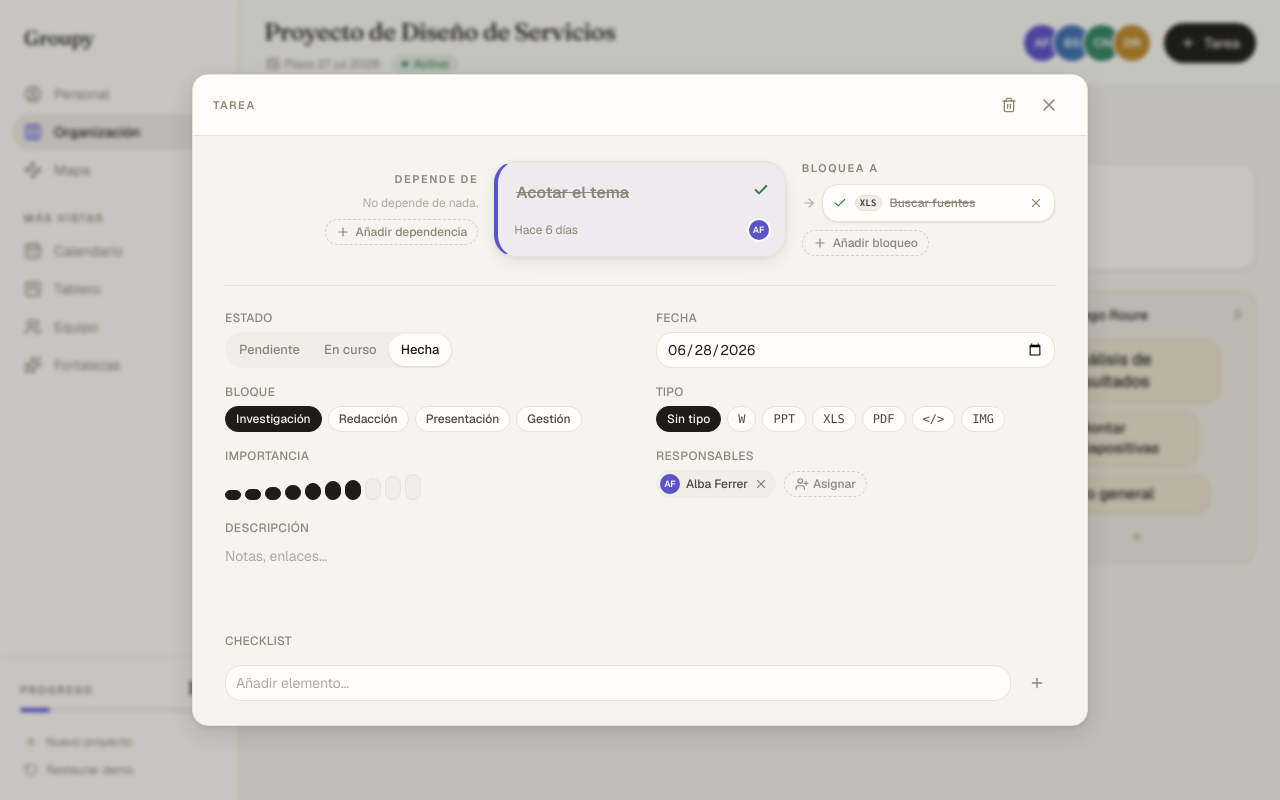
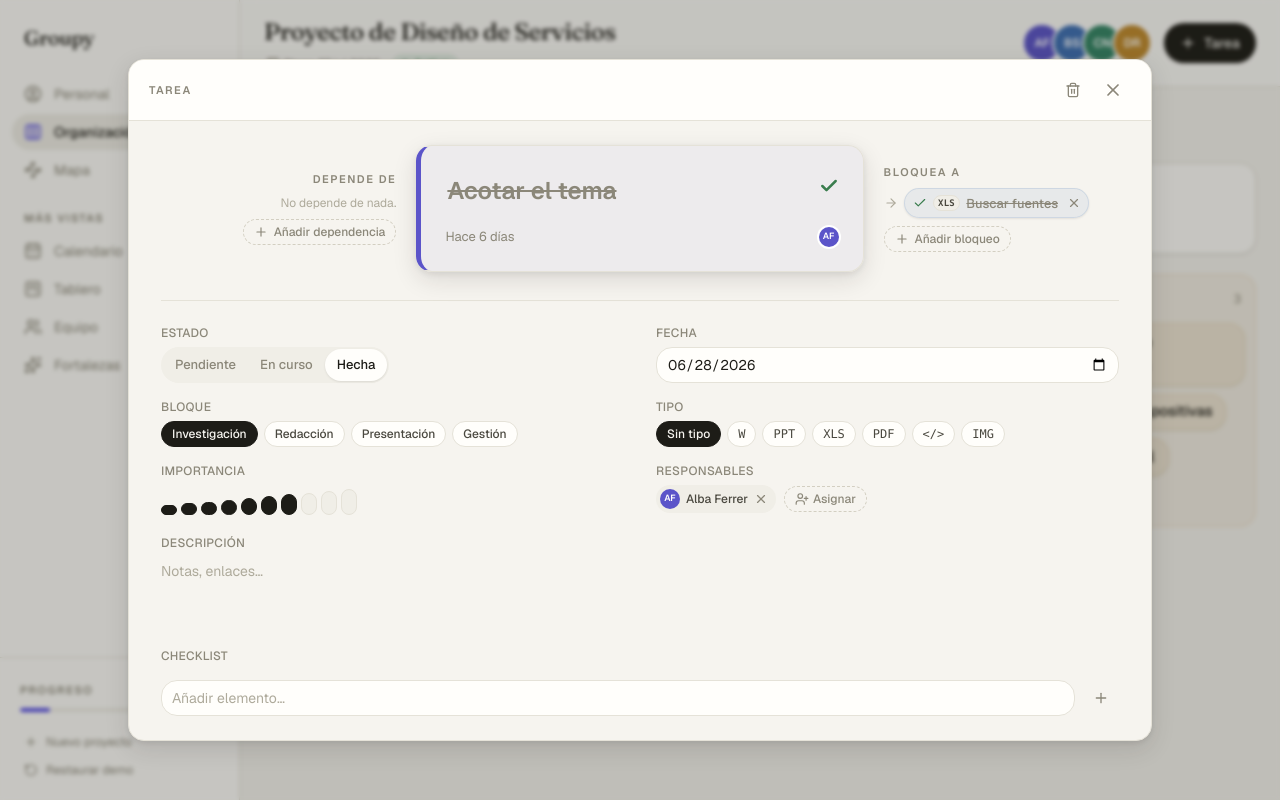
Before and after one commit to diegomolinacatala/groupy, a Next.js app: page /dashboard in a window 1280 px wide. Both pictures are taken after a click on the button "Acotar el tema". Built offline with nearby package versions, Linux system fonts and the light colour scheme.

Commit message:
rediseño del mapa y organizacion

```diff
--- a/src/components/map/Corkboard.tsx
+++ b/src/components/map/Corkboard.tsx
@@ -13,6 +13,7 @@ import { Check, Lock, LockOpen, Plus, X } from "lucide-react";
 import type { BlockFlow, ModuleFlow, ProjectFlow } from "@/lib/data/flow";
 import { wouldCreateCycle } from "@/lib/data/flow";
 import { importanceScale, type Project, type ProjectModule } from "@/lib/data/types";
+import { formatShort } from "@/lib/utils/dates";
 import { DocTypeBadge } from "@/components/ui/DocTypeBadge";
 import { colorForKey } from "@/lib/utils/colors";
 import { cn } from "@/lib/utils/cn";
@@ -116,17 +117,37 @@ function layersOf(modules: ProjectModule[]): ProjectModule[][] {
 }
 
 /**
+ * Board fractions (0–1) that lay a block out left→right by dependency depth:
+ * one column per layer, tasks stacked within it. Not a fancy graph layout —
+ * it just makes the arrows read left-to-right. Used by the "Ordenar" reset.
+ */
+export function autoLayoutFractions(
+  modules: ProjectModule[],
+): Map<string, { fx: number; fy: number }> {
+  const layers = layersOf(modules);
+  const cols = Math.max(layers.length, 1);
+  const out = new Map<string, { fx: number; fy: number }>();
+  layers.forEach((layer, l) => {
+    const rows = layer.length;
+    const fx = cols === 1 ? 0.06 : (l / (cols - 1)) * 0.86 + 0.04;
+    layer.forEach((mod, i) => {
+      const fy = rows === 1 ? 0.14 : (i / (rows - 1)) * 0.74 + 0.1;
+      out.set(mod.id, { fx, fy });
+    });
+  });
+  return out;
+}
+
+/**
  * Top-left px of every node. Stored fractions win; tasks never dragged get an
- * auto slot from their dependency depth plus a stable jitter, so a fresh
- * board already reads left→right.
+ * auto slot: a ZIG-ZAG down the board (left, indented right, left…) in flow
+ * order, plus a stable jitter for the hand-pinned look.
  */
 function resolvePositions(
   modules: ProjectModule[],
   board: { w: number; h: number },
 ): Map<string, Point> {
   const positions = new Map<string, Point>();
-  const layers = layersOf(modules);
-  const cols = Math.max(layers.length, 1);
 
   const place = (mod: ProjectModule, fx: number, fy: number) => {
     const w = nodeWidth(mod);
@@ -138,27 +159,19 @@ function resolvePositions(
     });
   };
 
-  layers.forEach((layer, l) => {
-    const rows = Math.max(layer.length, 1);
-    layer.forEach((mod, i) => {
-      if (mod.mapX !== null && mod.mapY !== null) {
-        place(mod, mod.mapX, mod.mapY);
-        return;
-      }
-      // Spread layers across the full width (fractions are of the usable
-      // range, so node width is already accounted for), stagger rows and add
-      // a stable jitter for the hand-pinned look.
-      const fx =
-        cols === 1
-          ? 0.12 + hash01(mod.id) * 0.1
-          : (l / (cols - 1)) * 0.82 + 0.02 + hash01(mod.id) * 0.06;
-      const fy =
-        ((i + 0.5) / rows) * 0.6 +
-        0.05 +
-        (l % 3) * 0.1 +
-        hash01(mod.id + ":y") * 0.06;
-      place(mod, fx, fy);
-    });
+  const auto: ProjectModule[] = [];
+  for (const mod of modules) {
+    if (mod.mapX !== null && mod.mapY !== null) place(mod, mod.mapX, mod.mapY);
+    else auto.push(mod);
+  }
+
+  auto.forEach((mod, i) => {
+    const fx = (i % 2 === 0 ? 0.04 : 0.38) + hash01(mod.id) * 0.1;
+    const fy =
+      auto.length <= 1
+        ? 0.12 + hash01(mod.id + ":y") * 0.08
+        : (i / (auto.length - 1)) * 0.85 + hash01(mod.id + ":y") * 0.05;
+    place(mod, fx, fy);
   });
   return positions;
 }
@@ -243,7 +256,6 @@ export function Corkboard({
     setRects(next);
     // layoutKey is the real dependency: it fingerprints everything that can
     // move a node (positions, sizes, edges, board size).
-    // eslint-disable-next-line react-hooks/exhaustive-deps
   }, [layoutKey]);
 
   /** Node rect with the live drag offset applied — edges follow the drag. */
@@ -511,6 +523,23 @@ export function Corkboard({
       }
     : null;
 
+  // Dated tasks get a vertical guide at their center — bottom of the board up
+  // to a name + date label at the top. rectFor keeps it glued during drags.
+  const dueMarkers = modules.flatMap((mod) => {
+    if (!mod.dueDate) return [];
+    const rect = rectFor(mod.id);
+    if (!rect) return [];
+    return [
+      {
+        id: mod.id,
+        x: rect.x + rect.w / 2,
+        title: mod.title || "Sin título",
+        // "12 mar 2026" → "12 mar": the year is noise on the board.
+        date: formatShort(mod.dueDate).replace(/ \d{4}$/, ""),
+      },
+    ];
+  });
+
   return (
     <div
       ref={containerRef}
@@ -586,6 +615,21 @@ export function Corkboard({
             <path d="M 0 0 L 8 4 L 0 8 z" fill="var(--color-accent)" />
           </marker>
         </defs>
+        {/* Date guides live UNDER the dependency curves. */}
+        {boardSize &&
+          dueMarkers.map((m) => (
+            <line
+              key={`due-${m.id}`}
+              x1={m.x}
+              y1={34}
+              x2={m.x}
+              y2={boardSize.h}
+              stroke="var(--color-line-strong)"
+              strokeWidth={1}
+              strokeDasharray="2 4"
+              opacity={0.85}
+            />
+          ))}
         {edges.map((edge) => {
           const d = edgePath(edge);
           if (!d) return null;
@@ -651,6 +695,21 @@ export function Corkboard({
           </>
         )}
       </svg>
+
+      {/* Name + date on top of each date guide — travels with the task. */}
+      {dueMarkers.map((m) => (
+        <div
+          key={`due-label-${m.id}`}
+          aria-hidden
+          className="pointer-events-none absolute top-1 w-32 -translate-x-1/2 text-center"
+          style={{ left: m.x }}
+        >
+          <p className="truncate text-[10px] font-medium leading-tight text-ink-2">
+            {m.title}
+          </p>
+          <p className="text-[10px] leading-tight text-muted">{m.date}</p>
+        </div>
+      ))}
 
       {/* Remove button for the selected edge */}
       {selectedEdge && selectedMid && (
--- a/src/components/module/TaskModal.tsx
+++ b/src/components/module/TaskModal.tsx
@@ -5,7 +5,6 @@ import { AnimatePresence, motion } from "framer-motion";
 import {
   ArrowRight,
   Check,
-  Link2,
   Lock,
   LockOpen,
   Plus,
@@ -60,6 +59,13 @@ const pickerChip = (active: boolean) =>
       ? "border-ink bg-ink text-canvas"
       : "border-line bg-surface text-ink-2 hover:border-line-strong",
   );
+
+/** Stable −2.7°…+2.7° per id — the "slightly untidy pile" in the pickers. */
+function jitterDeg(seed: string): number {
+  let h = 0;
+  for (let i = 0; i < seed.length; i++) h = (h * 31 + seed.charCodeAt(i)) | 0;
+  return ((Math.abs(h) % 7) - 3) * 0.9;
+}
 
 export function TaskModal() {
   const {
@@ -163,7 +169,7 @@ export function TaskModal() {
             animate={{ opacity: 1, y: 0, scale: 1 }}
             exit={{ opacity: 0, y: 10, scale: 0.98 }}
             transition={{ type: "spring", damping: 30, stiffness: 380 }}
-            className="relative flex max-h-full w-full max-w-4xl flex-col overflow-hidden rounded-2xl border border-line bg-canvas shadow-pop"
+            className="relative flex max-h-full w-full max-w-5xl flex-col overflow-hidden rounded-2xl border border-line bg-canvas shadow-pop"
           >
             <div className="flex items-center justify-between border-b border-line bg-surface px-5 py-3">
               <span className="type-overline">Tarea</span>
@@ -182,14 +188,16 @@ export function TaskModal() {
             </div>
 
             <div className="flex-1 overflow-y-auto px-5 py-6 md:px-8">
-              {/* Depende de ← [ LA TAREA ] → Bloquea a */}
-              <div className="grid gap-x-4 gap-y-5 md:grid-cols-[minmax(0,1fr)_minmax(0,1.15fr)_minmax(0,1fr)] md:items-center">
+              {/* Depende de ← [ LA TAREA ] → Bloquea a. The task itself is
+                  the protagonist: the center column dominates the row. */}
+              <div className="grid gap-x-5 gap-y-5 md:grid-cols-[minmax(0,1fr)_minmax(0,1.9fr)_minmax(0,1fr)] md:items-center">
                 <div className="order-first md:order-none md:col-start-2">
                   <TaskCard project={project} module={activeModule} />
                 </div>
 
                 <div className="md:col-start-1 md:row-start-1">
                   <FlowColumn
+                    project={project}
                     side="left"
                     title="Depende de"
                     empty="No depende de nada."
@@ -204,6 +212,7 @@ export function TaskModal() {
 
                 <div className="md:col-start-3 md:row-start-1">
                   <FlowColumn
+                    project={project}
                     side="right"
                     title="Bloquea a"
                     empty="No bloquea a ninguna."
@@ -538,32 +547,32 @@ function TaskCard({
   return (
     <div
       style={{
-        width: `min(100%, ${Math.round(300 * scale)}px)`,
+        width: `min(100%, ${Math.round(430 * scale)}px)`,
         borderLeftColor: ownerColor?.bg ?? "var(--color-line-strong)",
         backgroundColor: ownerColor ? ownerColor.bg + "0F" : undefined,
       }}
-      className="mx-auto rounded-xl border border-line border-l-4 bg-surface p-4 shadow-raised"
+      className="mx-auto rounded-2xl border border-line border-l-[5px] bg-surface p-5 shadow-pop md:p-6"
     >
-      <div className="flex items-start gap-2">
-        <DocTypeBadge docType={module.docType} className="mt-1" />
+      <div className="flex items-start gap-2.5">
+        <DocTypeBadge docType={module.docType} className="mt-1.5" />
         <InlineText
           value={module.title}
           onCommit={(title) => updateModule(module.id, { title })}
           placeholder="Título de la tarea"
           ariaLabel="Título de la tarea"
           className={cn(
-            "-ml-1 min-w-0 flex-1 font-semibold leading-snug",
+            "-ml-1 min-w-0 flex-1 text-xl font-semibold leading-snug md:text-2xl",
             done && "text-muted line-through",
           )}
         />
         {done ? (
-          <Check className="mt-1 h-4 w-4 shrink-0 text-done" strokeWidth={3} />
+          <Check className="mt-1.5 h-5 w-5 shrink-0 text-done" strokeWidth={3} />
         ) : (
-          <LockOpen className="mt-1 h-4 w-4 shrink-0 text-muted" />
+          <LockOpen className="mt-1.5 h-5 w-5 shrink-0 text-muted" />
         )}
       </div>
 
-      <div className="mt-3 flex flex-wrap items-center gap-x-3 gap-y-2 text-xs text-muted">
+      <div className="mt-4 flex flex-wrap items-center gap-x-3 gap-y-2 text-[13px] text-muted">
         {module.dueDate && (
           <span title={formatShort(module.dueDate)}>
             {deadlineLabel(module.dueDate)}
@@ -586,6 +595,7 @@ function TaskCard({
 }
 
 function FlowColumn({
+  project,
   side,
   title,
   empty,
@@ -596,6 +606,7 @@ function FlowColumn({
   onRemove,
   onAdd,
 }: {
+  project: Project;
   side: "left" | "right";
   title: string;
   empty: string;
@@ -627,9 +638,10 @@ function FlowColumn({
       )}
 
       {modules.map((mod) => (
-        <span key={mod.id} className="flex w-full items-center gap-1.5">
+        <span key={mod.id} className="flex max-w-full items-center gap-1.5">
           {side === "right" && arrow}
           <FlowChip
+            project={project}
             module={mod}
             onNavigate={() => onNavigate(mod.id)}
             onRemove={() => onRemove(mod.id)}
@@ -639,7 +651,8 @@ function FlowColumn({
       ))}
 
       <Popover
-        className="w-72"
+        portal
+        className="w-80"
         align={side === "left" ? "end" : "start"}
         trigger={({ toggle }) => (
           <button
@@ -656,8 +669,17 @@ function FlowColumn({
           candidates.length === 0 ? (
             <p className="px-2.5 py-2 text-xs text-muted">Sin candidatas.</p>
           ) : (
-            <div className="flex max-h-64 flex-col gap-0.5 overflow-y-auto">
-              {candidates.map((candidate) => (
+            // A loose pile, not a list: each candidate keeps the chip look it
+            // has everywhere else (owner tint, importance = size) with a
+            // stable slight rotation.
+            <div className="flex max-h-64 flex-wrap items-center gap-2 overflow-y-auto p-1.5">
+              {candidates.map((candidate) => {
+                const owner = project.members.find((m) =>
+                  candidate.assigneeIds.includes(m.id),
+                );
+                const color = owner ? colorForKey(owner.colorKey) : null;
+                const scale = importanceScale(candidate.importance);
+                return (
                   <button
                     key={candidate.id}
                     type="button"
@@ -665,13 +687,20 @@ function FlowColumn({
                       onAdd(candidate.id);
                       close();
                     }}
-                  className="flex items-center gap-2 rounded-lg px-2.5 py-1.5 text-left text-sm transition-colors hover:bg-surface-2"
+                    style={{
+                      fontSize: 12 * scale,
+                      padding: `${5 * scale}px ${10 * scale}px`,
+                      gap: 6 * scale,
+                      rotate: `${jitterDeg(candidate.id)}deg`,
+                      backgroundColor: color ? color.bg + "14" : undefined,
+                      borderColor: color ? color.bg + "26" : undefined,
+                    }}
+                    className="flex max-w-full items-center rounded-lg border border-line bg-surface text-left shadow-card transition-[rotate,border-color] hover:rotate-0 hover:border-line-strong"
                   >
-                  <Link2 className="h-3.5 w-3.5 shrink-0 text-muted" />
                     <DocTypeBadge docType={candidate.docType} />
                     <span
                       className={cn(
-                      "min-w-0 flex-1 truncate text-xs",
+                        "min-w-0 font-medium leading-snug break-words",
                         candidate.status === "done"
                           ? "text-muted line-through"
                           : "text-ink",
@@ -680,7 +709,8 @@ function FlowColumn({
                       {candidate.title || "Sin título"}
                     </span>
                   </button>
-              ))}
+                );
+              })}
             </div>
           )
         }
@@ -689,19 +719,33 @@ function FlowColumn({
   );
 }
 
-/** One related task: click travels to it, the × unlinks it. */
+/** One related task: same chip look as everywhere (owner tint, importance =
+ *  size). Click travels to it, the × unlinks it. */
 function FlowChip({
+  project,
   module,
   onNavigate,
   onRemove,
 }: {
+  project: Project;
   module: ProjectModule;
   onNavigate: () => void;
   onRemove: () => void;
 }): ReactNode {
   const pending = module.status !== "done";
+  const owner = project.members.find((m) => module.assigneeIds.includes(m.id));
+  const color = owner ? colorForKey(owner.colorKey) : null;
+  const scale = importanceScale(module.importance);
   return (
-    <span className="flex min-w-0 flex-1 items-center gap-2 rounded-lg border border-line bg-surface py-1.5 pl-2.5 pr-1.5 shadow-card transition-colors hover:border-line-strong">
+    <span
+      style={{
+        fontSize: 12 * scale,
+        gap: 6 * scale,
+        backgroundColor: color ? color.bg + "14" : undefined,
+        borderColor: color ? color.bg + "26" : undefined,
+      }}
+      className="flex max-w-full items-center rounded-lg border border-line bg-surface py-1 pl-2 pr-1 shadow-card transition-colors hover:border-line-strong"
+    >
       {pending ? (
         <Lock className="h-3.5 w-3.5 shrink-0 text-muted" />
       ) : (
@@ -713,8 +757,8 @@ function FlowChip({
         onClick={onNavigate}
         title="Abrir esta tarea"
         className={cn(
-          "min-w-0 flex-1 truncate text-left text-xs font-medium hover:underline",
-          pending ? "text-ink-2" : "text-muted line-through",
+          "min-w-0 truncate text-left font-medium hover:underline",
+          pending ? "text-ink" : "text-muted line-through",
         )}
       >
         {module.title || "Sin título"}
@@ -723,7 +767,7 @@ function FlowChip({
         type="button"
         onClick={onRemove}
         aria-label={`Quitar «${module.title || "Sin título"}»`}
-        className="grid h-6 w-6 shrink-0 place-items-center rounded-md text-muted transition-colors hover:bg-surface-3 hover:text-danger"
+        className="grid h-5 w-5 shrink-0 place-items-center rounded-md text-muted transition-colors hover:bg-surface-3 hover:text-danger"
       >
         <X className="h-3.5 w-3.5" />
       </button>
--- a/src/components/organization/TaskChip.tsx
+++ b/src/components/organization/TaskChip.tsx
@@ -21,9 +21,6 @@ export interface ChipDragData {
   containerId: string;
 }
 
-/** Base chip width at default importance — scaled by `importanceScale`. */
-const CHIP_BASE_WIDTH = 150;
-
 function ChipInner({
   module,
   importance,
@@ -37,10 +34,10 @@ function ChipInner({
 }) {
   const scale = importanceScale(importance);
   // Importance is rendered purely as size — the number itself never shows.
-  // The chip KEEPS this width wherever it lands (strip or column): size is
-  // information, so it must read the same across containers.
+  // The chip hugs its text (width = whatever the title needs), so importance
+  // reads as font + padding scale; ragged widths are the point.
   const style: CSSProperties = {
-    width: Math.round(CHIP_BASE_WIDTH * scale),
+    width: "fit-content",
     maxWidth: "100%",
     fontSize: 13 * scale,
     padding: `${6 * scale}px ${11 * scale}px`,
@@ -129,8 +126,9 @@ export function SortableTaskChip({
     const g = gesture.current!;
     const dx = e.clientX - g.x;
     const dy = e.clientY - g.y;
+    // Bottom-LEFT corner: pulling outward (left or down) grows the chip.
     // Dominant axis, so pure-horizontal and diagonal drags step alike.
-    const delta = Math.abs(dx) >= Math.abs(dy) ? dx : dy;
+    const delta = Math.abs(dx) >= Math.abs(dy) ? -dx : dy;
     return clampImportance(g.base + Math.round(delta / RESIZE_STEP_PX));
   };
 
@@ -178,7 +176,7 @@ export function SortableTaskChip({
       onClick={onOpen}
       style={{ transform: CSS.Translate.toString(transform), transition }}
       className={cn(
-        "group relative block max-w-full cursor-grab touch-none select-none active:cursor-grabbing",
+        "group relative block w-fit max-w-full cursor-grab touch-none select-none active:cursor-grabbing",
         isDragging && "opacity-30",
       )}
     >
@@ -187,6 +185,8 @@ export function SortableTaskChip({
         importance={preview ?? module.importance}
         color={color}
       />
+      {/* Resize handle: the bottom-left corner of the chip drawn THICKER
+          (like a wall), always visible — drag it outward to grow the task. */}
       <span
         onPointerDown={startResize}
         onPointerMove={moveResize}
@@ -195,11 +195,15 @@ export function SortableTaskChip({
         onLostPointerCapture={cancelResize}
         onClick={(e) => e.stopPropagation()}
         aria-hidden
+        style={{
+          borderColor:
+            preview !== null
+              ? "var(--color-accent)"
+              : color?.bg ?? "var(--color-line-strong)",
+        }}
         className={cn(
-          "absolute -bottom-1 -right-1 h-3 w-3 cursor-nwse-resize touch-none rounded-full border shadow-card transition-opacity",
-          preview !== null
-            ? "border-accent bg-accent-soft opacity-100"
-            : "border-line-strong bg-surface opacity-0 group-hover:opacity-100",
+          "absolute -bottom-px -left-px h-4 w-4 cursor-nesw-resize touch-none rounded-bl-lg border-b-[3px] border-l-[3px] transition-opacity",
+          preview !== null ? "opacity-100" : "opacity-60 group-hover:opacity-100",
         )}
       />
     </button>
--- a/src/components/ui/Popover.tsx
+++ b/src/components/ui/Popover.tsx
@@ -1,6 +1,14 @@
 "use client";
 
-import { useEffect, useRef, useState, type ReactNode } from "react";
+import {
+  useEffect,
+  useLayoutEffect,
+  useRef,
+  useState,
+  type CSSProperties,
+  type ReactNode,
+} from "react";
+import { createPortal } from "react-dom";
 import { AnimatePresence, motion } from "framer-motion";
 import { cn } from "@/lib/utils/cn";
 
@@ -8,25 +16,38 @@ interface PopoverProps {
   trigger: (state: { open: boolean; toggle: () => void }) => ReactNode;
   children: (close: () => void) => ReactNode;
   align?: "start" | "end";
+  /**
+   * Render the panel in a body portal with fixed positioning. Needed inside
+   * scroll/overflow-clipped containers (e.g. the task modal) where an
+   * absolutely-positioned panel would be cut off at the container edges.
+   */
+  portal?: boolean;
   className?: string;
 }
+
+const GAP = 8;
+const MARGIN = 12;
 
 /** Self-managed anchored popover with outside-click / Escape dismissal. */
 export function Popover({
   trigger,
   children,
   align = "start",
+  portal = false,
   className,
 }: PopoverProps) {
   const [open, setOpen] = useState(false);
   const ref = useRef<HTMLDivElement>(null);
+  const panelRef = useRef<HTMLDivElement>(null);
+  const [coords, setCoords] = useState<CSSProperties | null>(null);
 
   useEffect(() => {
     if (!open) return;
     const onDown = (e: MouseEvent) => {
-      if (ref.current && !ref.current.contains(e.target as Node)) {
+      const target = e.target as Node;
+      if (ref.current?.contains(target)) return;
+      if (panelRef.current?.contains(target)) return;
       setOpen(false);
-      }
     };
     const onKey = (e: KeyboardEvent) => {
       if (e.key === "Escape") setOpen(false);
@@ -39,26 +60,69 @@ export function Popover({
     };
   }, [open]);
 
-  return (
-    <div ref={ref} className="relative">
-      {trigger({ open, toggle: () => setOpen((o) => !o) })}
-      <AnimatePresence>
-        {open && (
+  // Fixed-position math for the portal path: anchor under the trigger, clamp
+  // to the viewport, flip above when there's more room up top.
+  useLayoutEffect(() => {
+    if (!open || !portal) return;
+    const place = () => {
+      const anchor = ref.current?.getBoundingClientRect();
+      if (!anchor) return;
+      const vw = window.innerWidth;
+      const vh = window.innerHeight;
+      const style: CSSProperties = { position: "fixed" };
+      const below = vh - anchor.bottom - GAP;
+      const above = anchor.top - GAP;
+      if (below < 220 && above > below) {
+        style.bottom = vh - anchor.top + GAP;
+        style.maxHeight = Math.max(above - MARGIN, 140);
+      } else {
+        style.top = anchor.bottom + GAP;
+        style.maxHeight = Math.max(below - MARGIN, 140);
+      }
+      if (align === "end") {
+        style.right = Math.max(vw - anchor.right, MARGIN);
+      } else {
+        style.left = Math.max(anchor.left, MARGIN);
+      }
+      setCoords(style);
+    };
+    place();
+    window.addEventListener("scroll", place, true);
+    window.addEventListener("resize", place);
+    return () => {
+      window.removeEventListener("scroll", place, true);
+      window.removeEventListener("resize", place);
+    };
+  }, [open, portal, align]);
+
+  const panel = open && (
     <motion.div
+      ref={panelRef}
       initial={{ opacity: 0, y: -4, scale: 0.98 }}
       animate={{ opacity: 1, y: 0, scale: 1 }}
       exit={{ opacity: 0, y: -4, scale: 0.98 }}
       transition={{ duration: 0.14, ease: [0.16, 1, 0.3, 1] }}
+      style={portal ? coords ?? { position: "fixed", opacity: 0 } : undefined}
       className={cn(
-              "absolute z-50 mt-2 rounded-xl border border-line bg-surface p-1.5 shadow-pop",
-              align === "end" ? "right-0" : "left-0",
+        "z-50 overflow-y-auto rounded-xl border border-line bg-surface p-1.5 shadow-pop",
+        portal ? "" : "absolute mt-2",
+        !portal && (align === "end" ? "right-0" : "left-0"),
         className,
       )}
     >
       {children(() => setOpen(false))}
     </motion.div>
+  );
+
+  return (
+    <div ref={ref} className="relative">
+      {trigger({ open, toggle: () => setOpen((o) => !o) })}
+      {portal ? (
+        typeof document !== "undefined" &&
+        createPortal(<AnimatePresence>{panel}</AnimatePresence>, document.body)
+      ) : (
+        <AnimatePresence>{panel}</AnimatePresence>
       )}
-      </AnimatePresence>
     </div>
   );
 }
```
Also changed, not shown: src/components/map/MapView.tsx (+85 -14 lines), 1 other file (tests, documents, lock files or other folders). Lines whose indentation alone changed are shown as unchanged.
